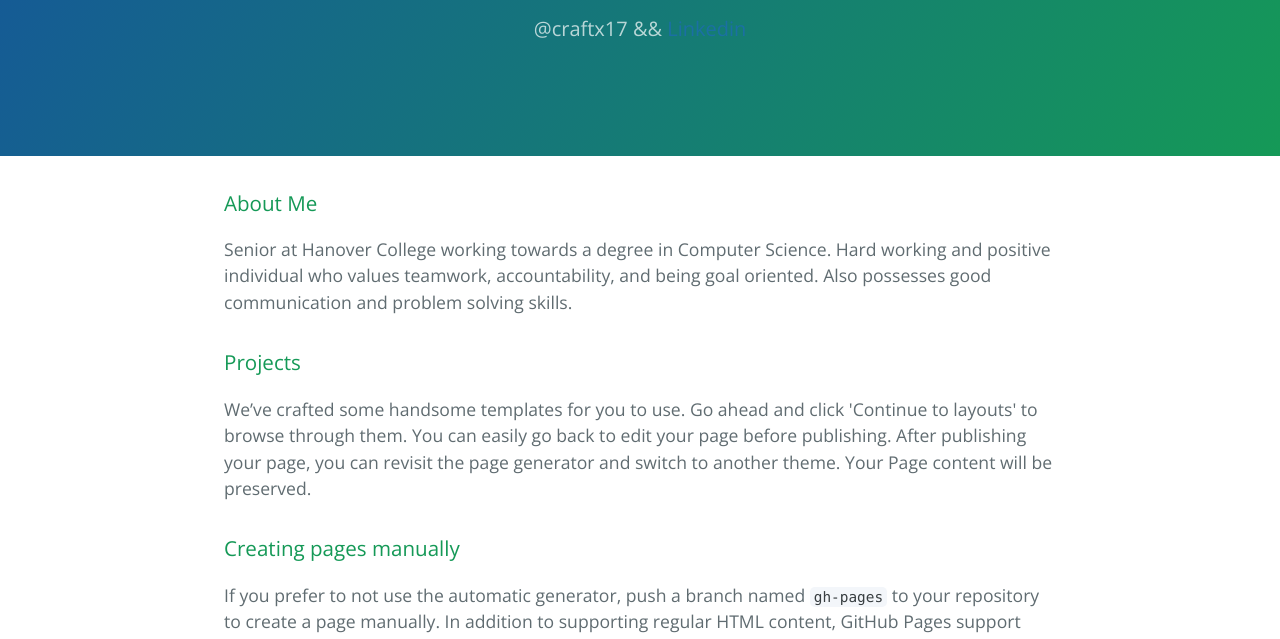
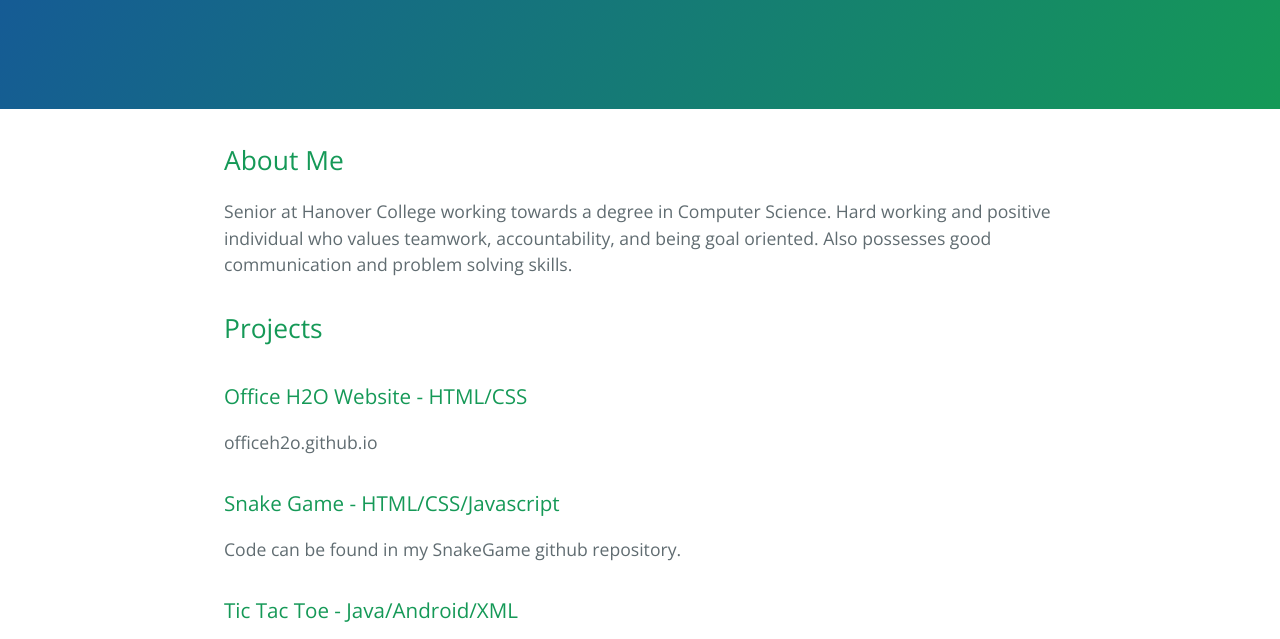
Before and after one commit to craftx17/craftx17.github.io, a plain HTML site: page index.html in a window 1280 px wide. Shown: the part 161-800 px from the top of the page. Drawn offline with nearby package versions, Linux system fonts and the light colour scheme.

Commit message:
Replace master branch with page content via GitHub

```diff
--- a/index.html
+++ b/index.html
@@ -12,34 +12,32 @@
   <body>
     <section class="page-header">
       <h1 class="project-name">Xavier Craft</h1>
-      <h2 class="project-tagline">@craftx17 &amp;&amp; <a href="linkedin.com/in/xavier-craft-140520123">Linkedin</a></h2>
+      <h2 class="project-tagline"></h2>
     </section>
 
     <section class="main-content">
-      <h3>
-<a id="welcome-to-github-pages" class="anchor" href="#welcome-to-github-pages" aria-hidden="true"><span aria-hidden="true" class="octicon octicon-link"></span></a>About Me</h3>
+      <h2>
+<a id="about-me" class="anchor" href="#about-me" aria-hidden="true"><span aria-hidden="true" class="octicon octicon-link"></span></a>About Me</h2>
 
 <p>Senior at Hanover College working towards a degree in Computer Science. Hard working and positive individual who values teamwork, accountability, and being goal oriented. Also possesses good communication and problem solving skills.</p>
 
-<h3>
-<a id="designer-templates" class="anchor" href="#designer-templates" aria-hidden="true"><span aria-hidden="true" class="octicon octicon-link"></span></a>Projects</h3>
-
-<p>We’ve crafted some handsome templates for you to use. Go ahead and click 'Continue to layouts' to browse through them. You can easily go back to edit your page before publishing. After publishing your page, you can revisit the page generator and switch to another theme. Your Page content will be preserved.</p>
+<h2>
+<a id="projects" class="anchor" href="#projects" aria-hidden="true"><span aria-hidden="true" class="octicon octicon-link"></span></a>Projects</h2>
 
 <h3>
-<a id="creating-pages-manually" class="anchor" href="#creating-pages-manually" aria-hidden="true"><span aria-hidden="true" class="octicon octicon-link"></span></a>Creating pages manually</h3>
+<a id="office-h2o-website---htmlcss" class="anchor" href="#office-h2o-website---htmlcss" aria-hidden="true"><span aria-hidden="true" class="octicon octicon-link"></span></a>Office H2O Website - HTML/CSS</h3>
 
-<p>If you prefer to not use the automatic generator, push a branch named <code>gh-pages</code> to your repository to create a page manually. In addition to supporting regular HTML content, GitHub Pages support Jekyll, a simple, blog aware static site generator. Jekyll makes it easy to create site-wide headers and footers without having to copy them across every page. It also offers intelligent blog support and other advanced templating features.</p>
+<p>officeh2o.github.io</p>
 
 <h3>
-<a id="authors-and-contributors" class="anchor" href="#authors-and-contributors" aria-hidden="true"><span aria-hidden="true" class="octicon octicon-link"></span></a>Authors and Contributors</h3>
+<a id="snake-game---htmlcssjavascript" class="anchor" href="#snake-game---htmlcssjavascript" aria-hidden="true"><span aria-hidden="true" class="octicon octicon-link"></span></a>Snake Game - HTML/CSS/Javascript</h3>
 
-<p>You can @mention a GitHub username to generate a link to their profile. The resulting <code>&lt;a&gt;</code> element will link to the contributor’s GitHub Profile. For example: In 2007, Chris Wanstrath (<a href="https://github.com/defunkt" class="user-mention">@defunkt</a>), PJ Hyett (<a href="https://github.com/pjhyett" class="user-mention">@pjhyett</a>), and Tom Preston-Werner (<a href="https://github.com/mojombo" class="user-mention">@mojombo</a>) founded GitHub.</p>
+<p>Code can be found in my SnakeGame github repository.</p>
 
 <h3>
-<a id="support-or-contact" class="anchor" href="#support-or-contact" aria-hidden="true"><span aria-hidden="true" class="octicon octicon-link"></span></a>Support or Contact</h3>
+<a id="tic-tac-toe---javaandroidxml" class="anchor" href="#tic-tac-toe---javaandroidxml" aria-hidden="true"><span aria-hidden="true" class="octicon octicon-link"></span></a>Tic Tac Toe - Java/Android/XML</h3>
 
-<p>Having trouble with Pages? Check out our <a href="https://help.github.com/pages">documentation</a> or <a href="https://github.com/contact">contact support</a> and we’ll help you sort it out.</p>
+<p>Working on finishing and uploading to github.</p>
 
       <footer class="site-footer">
 
```
Also changed, not shown: params.json (+2 -2 lines).
